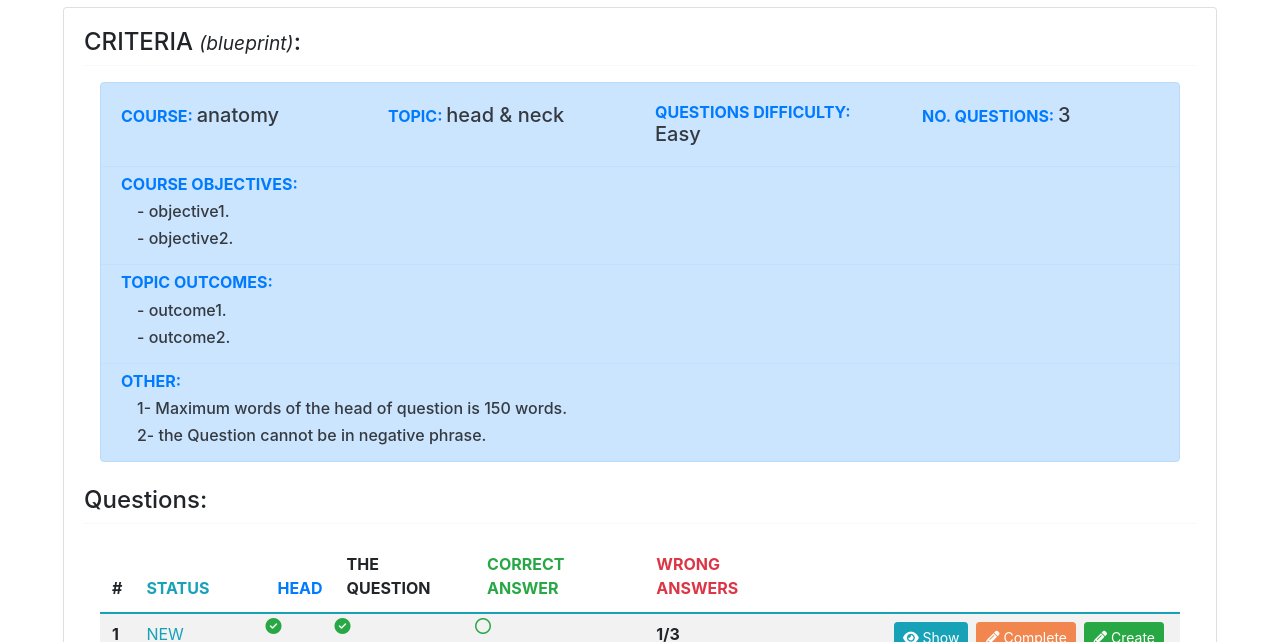
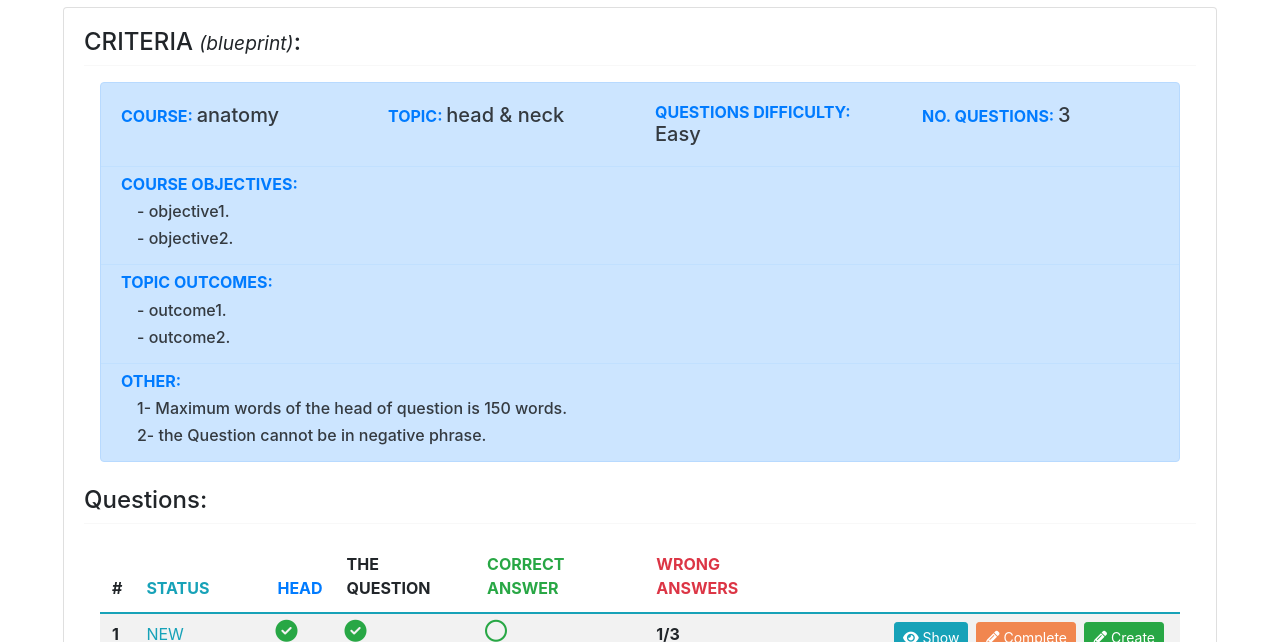
Before and after one commit to alrieq/testBankProcess, a plain HTML site: page task_new1.html in a window 1280 px wide. Shown: the part 158-800 px from the top of the page. Drawn offline with nearby package versions, Linux system fonts and the light colour scheme.

Commit message:
add styling

```diff
--- a/style.css
+++ b/style.css
@@ -141,3 +141,12 @@ p > button{
     background-color: #f1864f;
     border-color: #f1864f;
 }
+.icon-sm {
+    width: 42px;
+    height: 42px;
+    line-height: 42px;
+    font-size: 22px;
+    display: inline-block;
+    text-align: center;
+    margin-top: 6px;
+}
```
